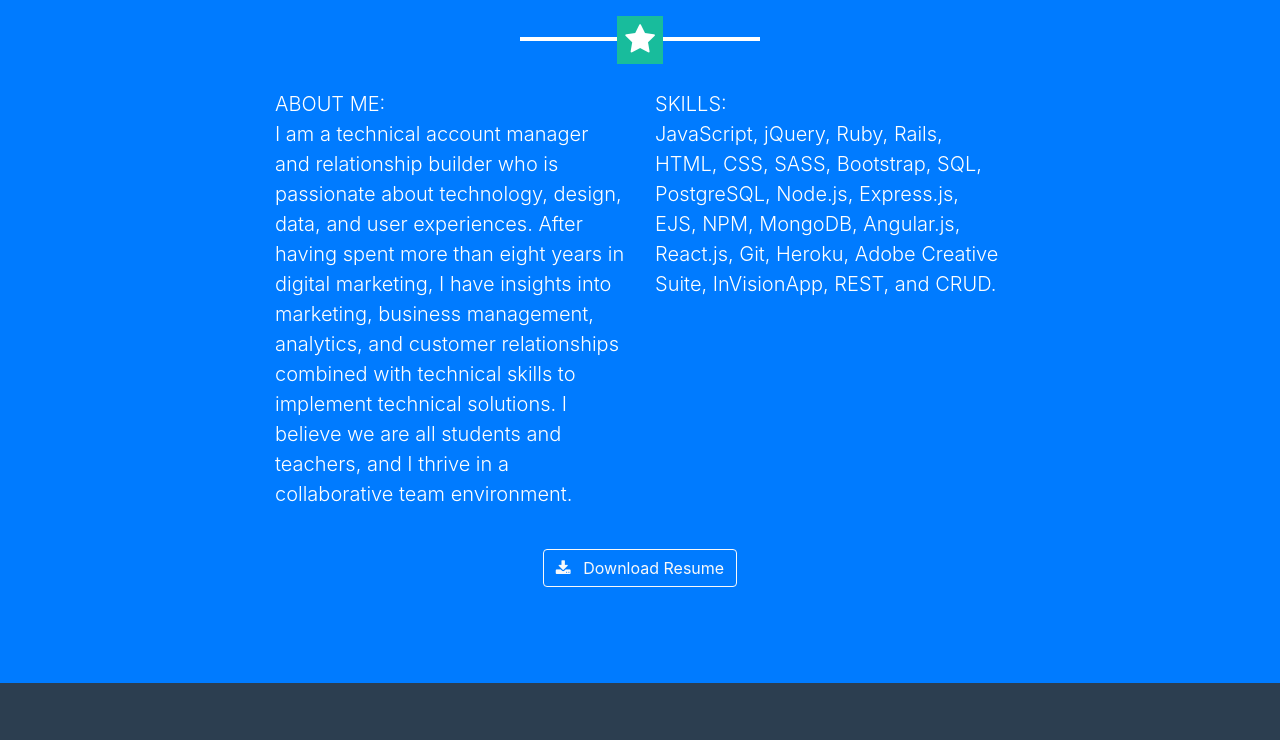
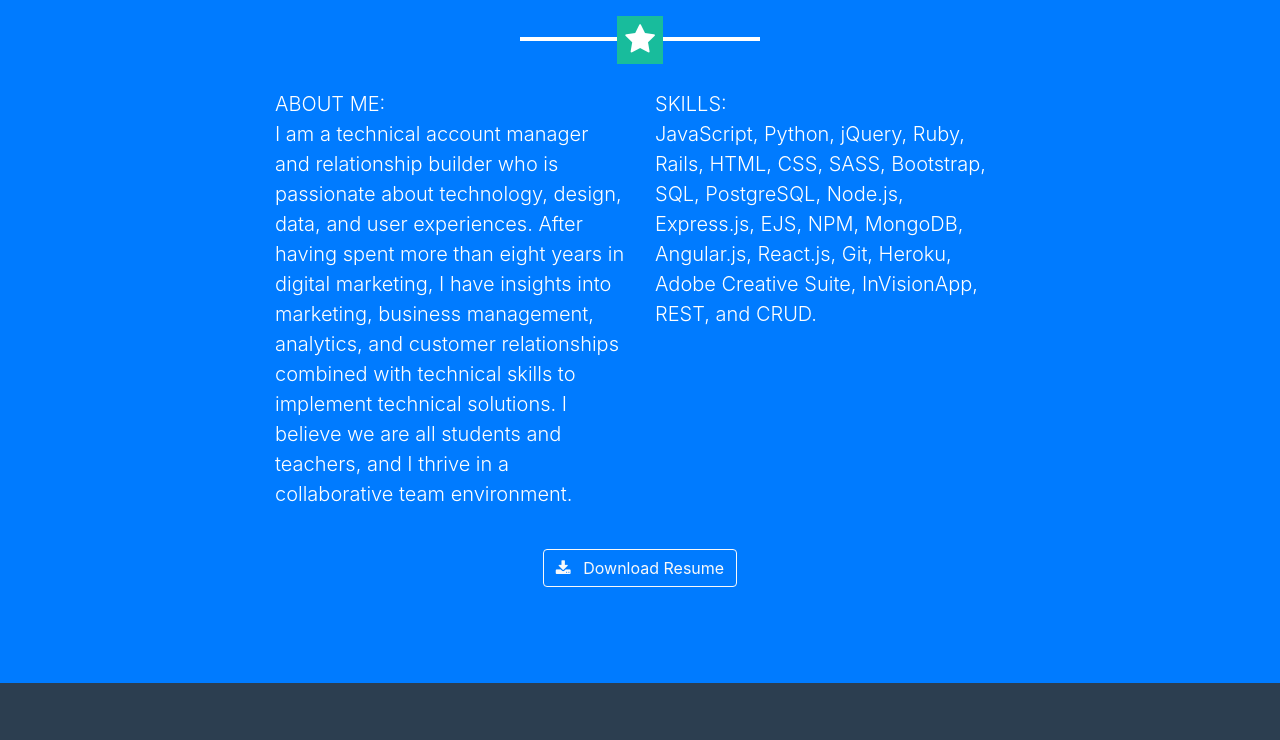
Before and after one commit to draconis79/mandy_tong, a website with bundled scripts: page index.html in a window 1280 px wide. Shown: the part 1502-2242 px from the top of the page. Built offline with nearby package versions, Linux system fonts and the light colour scheme; files whose address does not match are found by name.

Commit message:
updated skills

```diff
--- a/index.html
+++ b/index.html
@@ -152,7 +152,7 @@
           <div class="col-lg-4 mr-auto">
             <p class="lead">SKILLS:
               <br />
-              JavaScript, jQuery, Ruby, Rails, HTML, CSS, SASS, Bootstrap, SQL, PostgreSQL, Node.js, Express.js, EJS, NPM, MongoDB, Angular.js, React.js, Git, Heroku, Adobe Creative Suite, InVisionApp, REST, and CRUD.</p>
+              JavaScript, Python, jQuery, Ruby, Rails, HTML, CSS, SASS, Bootstrap, SQL, PostgreSQL, Node.js, Express.js, EJS, NPM, MongoDB, Angular.js, React.js, Git, Heroku, Adobe Creative Suite, InVisionApp, REST, and CRUD.</p>
           </div>
         </div>
         <div class="text-center mt-4">
```
Also changed, not shown: 1 other file.
